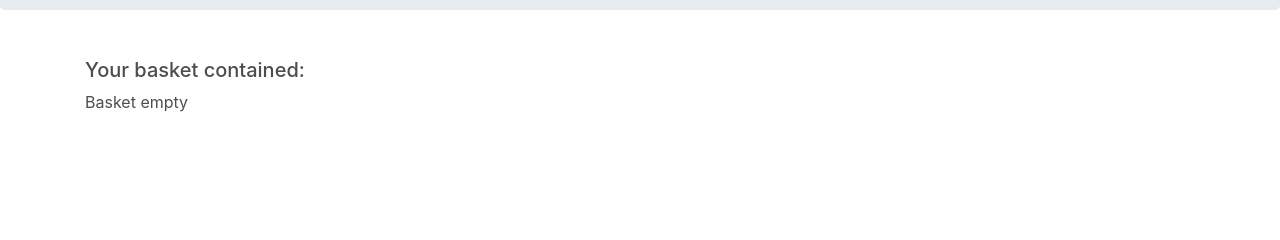
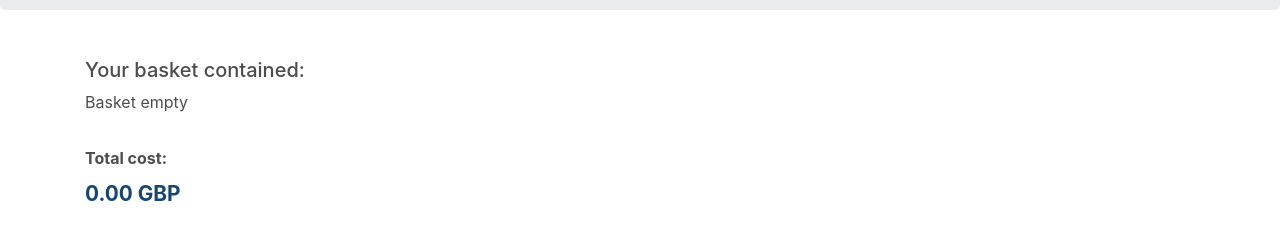
Before and after one commit to MartinDM/Javascript-basket, a website: page src/thankyou.html in a window 1280 px wide. Shown: the part 84-324 px from the top of the page. Drawn offline with nearby package versions, Linux system fonts and the light colour scheme; files that its build step writes are made by us from their sources; a web font is replaced by a local one.

Commit message:
Fixed console error on thank you page. Now displays total.

```diff
--- a/src/thankyou.html
+++ b/src/thankyou.html
@@ -27,6 +27,8 @@
                         <h5 class="mb-2">Your basket contained:</h5>
                         <p><span class="js-totalItems"></span></p>
                         <ul class="list-group mb-3 js-basket-items basket-items"></ul>
+                        <p class="mb-2"><strong>Total cost: </strong></p>
+                        <p class="basket-total"><span class="js-totalCost"></span> <span class="js-currency">GBP</span></p>
                     </div>
                 </div>
             </div>
```
Also changed, not shown: dist/thankyou.html.
